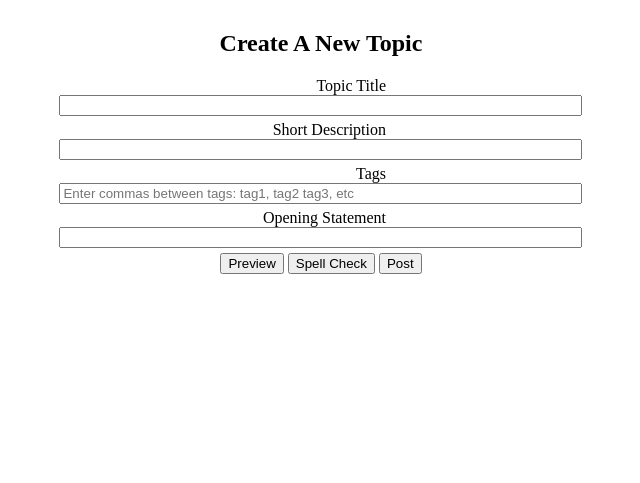
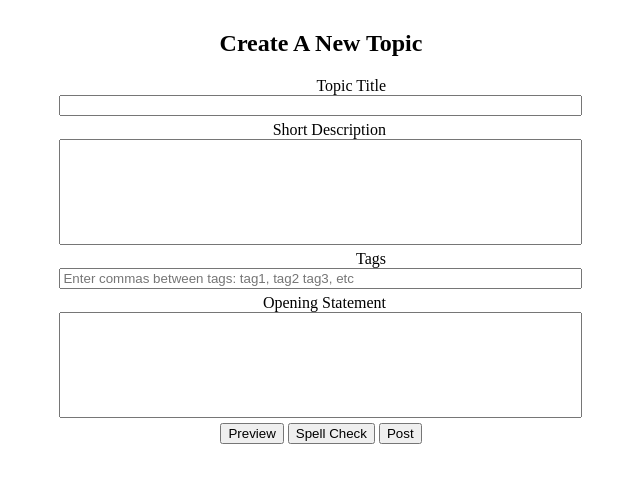
Before and after one commit to daltonjames/GUI_2_Project, a PHP site: page /create_new_topic/index.html in a window 1280 px wide. Shown: the part 66-549 px from the top of the page, without its empty margins (319-959 px from the left). Run offline with PHP 8.4, Linux system fonts and the light colour scheme.

Commit message:
Minor Skeleton Update

```diff
--- a/Site/create_new_topic/index.html
+++ b/Site/create_new_topic/index.html
@@ -30,7 +30,7 @@
                     <label for="topic-title">Topic Title</label>
                     <span><input id="topic-title" type="text" minlength="3" required="required"/></span>
                 </div>
-                <div id="description-wrapper" class="wrapper">
+                <div id="description-wrapper" class="wrapper large">
                     <label for="short-desc">Short Description</label>
                     <input id="short-desc" type="text" maxlength="250" minlength="1" required="required"/>
                 </div>
@@ -39,7 +39,7 @@
                     <input id="tags-list" type="text" minlength="0" placeholder="Enter commas between tags: tag1, tag2 tag3, etc" required="required"/>
                     <!-- Add regular expressions formatter to check for tag1, tag2, tag3 pattern with pattern attribute -->
                 </div>
-                <div id="opening-wrapper" class="wrapper">
+                <div id="opening-wrapper" class="wrapper large">
                     <label for="opening-point">Opening Statement</label>
                     <input id="opening-point" type="text" maxlength="2000" minlength="1" required="required"/>
                 </div>
--- a/Site/create_new_topic/style.css
+++ b/Site/create_new_topic/style.css
@@ -22,6 +22,10 @@ form#new-topic div.wrapper input {
     width: 515px;
 }
 
+form#new-topic div.large input {
+    height: 100px;
+}
+
 p.temp {
     font-size: 30px;
     border: solid red 1px;
```
